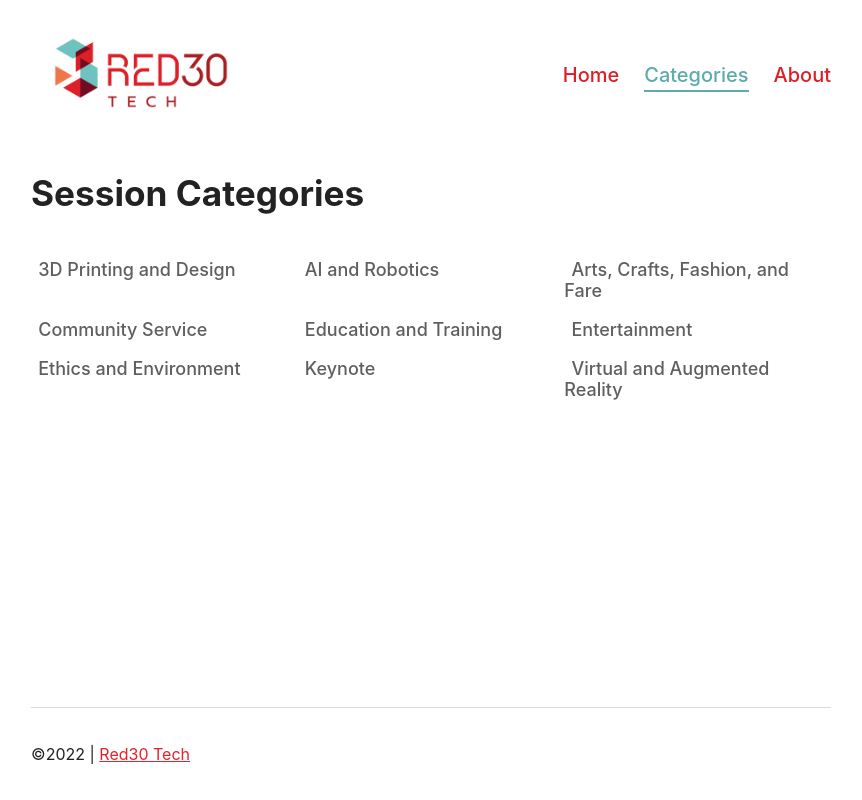
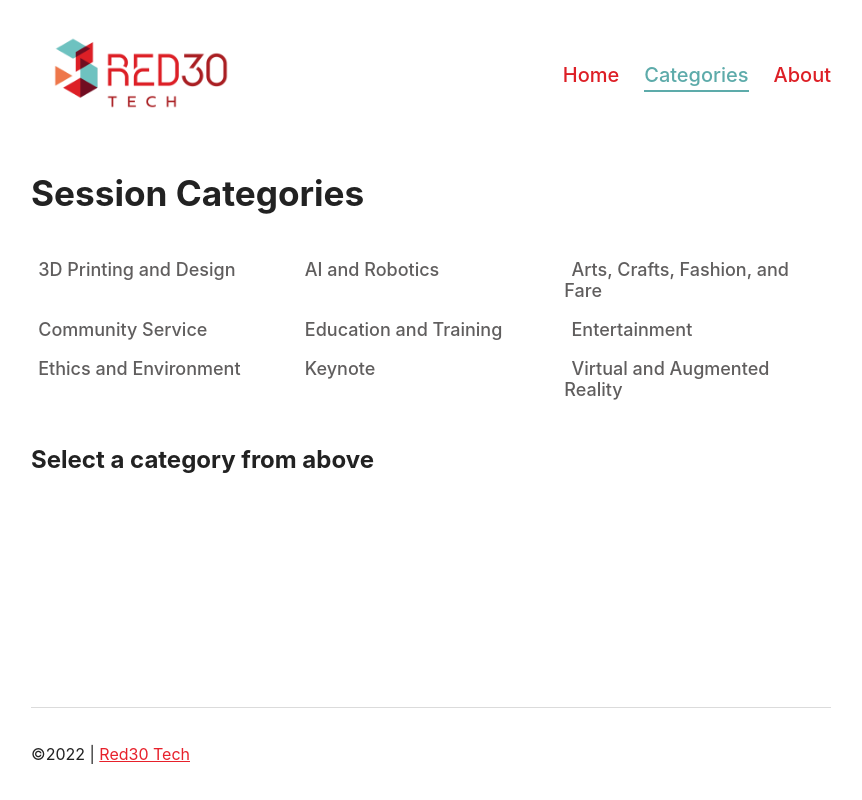
Before and after one commit to byronn-1/React-Router-Training, a React (Create React App) app: page /categories in a window 1280 px wide. Shown: the whole page, without its empty margins (209-1071 px from the left). Built offline with nearby package versions, Linux system fonts and the light colour scheme.

Commit message:
added default text with an index route

```diff
--- a/src/components/App.js
+++ b/src/components/App.js
@@ -7,18 +7,18 @@ import About from "./About";
 import Category from "./Category";
 import Session from "./Session";
 
-
-//introduced a nested route (for sessionId) nested in another route!
+// here in the nested route for Category the index attribute will use the Outlet to render default text before a category is selected
 function App() {
   return (
     <div className="app">
       <Header />
       <Routes>
-        <Route path="/" element={<Home title="Welcome to Red30 tech" />} />
+        <Route path="home" element={<Home title="Welcome to Red30 tech" />} />
         <Route path="categories" element={<Categories />}>
           <Route path=":catId" element={<Category />} >
             <Route path=":sessionId" element={<Session />} />
           </Route>
+          <Route index element={<h3>Select a category from above</h3>} />
         </Route>
         <Route path="about" element={<About />} />
         <Route
--- a/src/components/Categories.js
+++ b/src/components/Categories.js
@@ -1,8 +1,7 @@
 import { NavLink, Outlet } from "react-router-dom";
 import { getCategories } from "../api";
 
-//so here we use an inline ternary operator on the NavLink to choose between CSS classes
-//see below for inline style method
+
 export default function Categories() {
   const categories = getCategories();
 
--- a/src/components/Category.js
+++ b/src/components/Category.js
@@ -3,8 +3,6 @@ import { NavLink, Outlet, useParams } from "react-router-dom";
 import { getCategory } from "../api";
 
 
-//Added clickable links with nav link
-//added an Outlet component to show where to render the Session component
 export default function Category() {
   const { catId } = useParams();
   const category = getCategory(catId);
--- a/src/components/Session.js
+++ b/src/components/Session.js
@@ -2,8 +2,6 @@ import { getSession } from "../api";
 import { useParams } from "react-router-dom";
 
 
-//destructured the catId and sessionId from the URL
-//Passed these params to the getSession function to retrieve data
 export default function Session() {
 
   const { catId, sessionId } = useParams();
```
